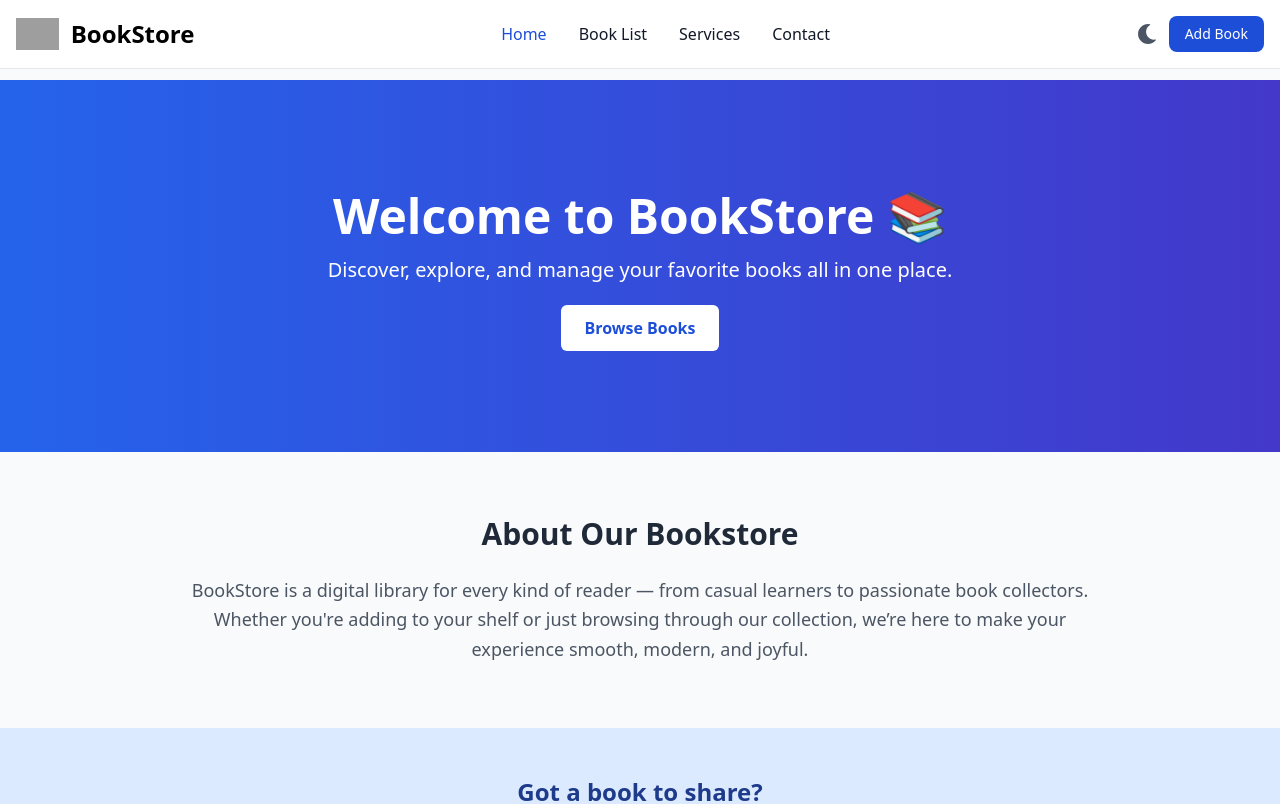
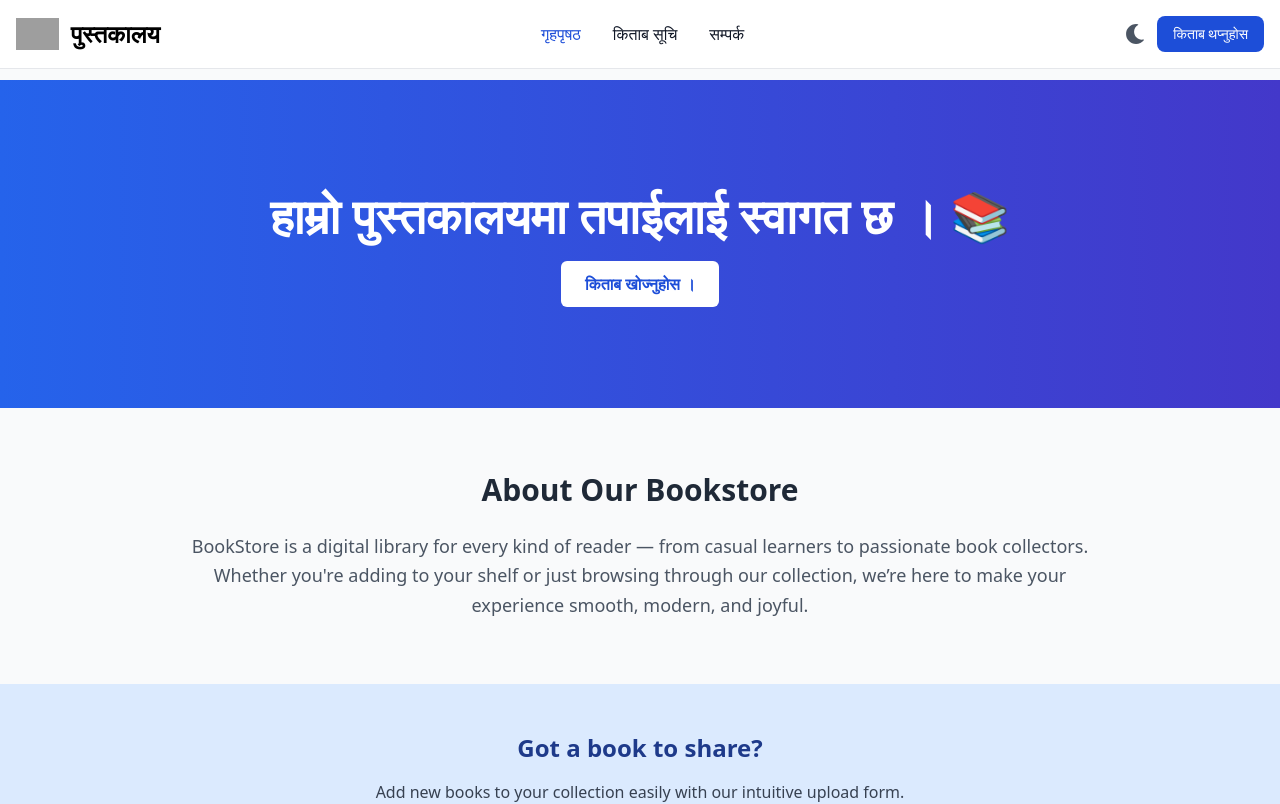
Before and after one commit to janak2019/bookstore_frontend, a React (Vite) app: page / in a window 1280 px wide. Shown: the top 804 px of the page. Built offline with nearby package versions, Linux system fonts and the light colour scheme; grey boxes are pictures that could not be loaded.

Commit message:
add nepali language

```diff
--- a/src/component/navbar/Navbar.jsx
+++ b/src/component/navbar/Navbar.jsx
@@ -24,7 +24,7 @@ export default function Navbar() {
         {/* Logo */}
         <Link to="/" className="flex items-center space-x-3">
           <img src="https://flowbite.com/docs/images/logo.svg" className="h-8" alt="Logo" />
-          <span className="text-2xl font-semibold dark:text-white">BookStore</span>
+          <span className="text-2xl font-semibold dark:text-white">पुस्तकालय</span>
         </Link>
 
         {/* Right Actions */}
@@ -43,7 +43,7 @@ export default function Navbar() {
             to="/add-book"
             className="text-white bg-blue-700 hover:bg-blue-800 focus:ring-4 focus:outline-none focus:ring-blue-300 font-medium rounded-lg text-sm px-4 py-2 dark:bg-blue-600 dark:hover:bg-blue-700 dark:focus:ring-blue-800"
           >
-            Add Book
+            किताब थप्नुहोस
           </Link>
 
           {/* Mobile Hamburger */}
@@ -91,7 +91,7 @@ export default function Navbar() {
                 to="/"
                 className="block py-2 px-3 text-white bg-blue-700 rounded md:bg-transparent md:text-blue-700 md:p-0 dark:text-white md:dark:text-blue-500"
               >
-                Home
+                गृहपृषठ
               </Link>
             </li>
             <li>
@@ -99,23 +99,16 @@ export default function Navbar() {
                 to="/book-list"
                 className="block py-2 px-3 text-gray-900 rounded hover:bg-gray-100 md:hover:bg-transparent md:hover:text-blue-700 md:p-0 dark:text-white md:dark:hover:text-blue-500"
               >
-                Book List
+                किताब सूचि
               </Link>
             </li>
+
             <li>
               <a
                 href="#"
                 className="block py-2 px-3 text-gray-900 rounded hover:bg-gray-100 md:hover:bg-transparent md:hover:text-blue-700 md:p-0 dark:text-white md:dark:hover:text-blue-500"
               >
-                Services
-              </a>
-            </li>
-            <li>
-              <a
-                href="#"
-                className="block py-2 px-3 text-gray-900 rounded hover:bg-gray-100 md:hover:bg-transparent md:hover:text-blue-700 md:p-0 dark:text-white md:dark:hover:text-blue-500"
-              >
-                Contact
+                सम्पर्क
               </a>
             </li>
           </ul>
--- a/src/pages/Home.jsx
+++ b/src/pages/Home.jsx
@@ -6,15 +6,15 @@ const Home = ({apibase}) => {
     <div className="min-h-screen bg-gray-50 dark:bg-gray-900 text-gray-800 dark:text-white pt-20">
       {/* Hero Section */}
       <section className="text-center px-6 py-20 md:py-28 bg-gradient-to-r from-blue-600 to-indigo-700 text-white">
-        <h1 className="text-4xl md:text-5xl font-bold mb-4">Welcome to BookStore 📚</h1>
+        <h1 className="text-4xl md:text-5xl font-bold mb-4">हाम्रो पुस्तकालयमा तपाईलाई स्वागत छ । 📚</h1>
         <p className="text-lg md:text-xl max-w-2xl mx-auto mb-8">
-          Discover, explore, and manage your favorite books all in one place.
+
         </p>
         <Link
           to="/book-list"
           className="bg-white text-blue-700 hover:bg-gray-200 font-semibold py-3 px-6 rounded-md transition duration-300"
         >
-          Browse Books
+          किताब खोज्नुहोस ।
         </Link>
       </section>
 
--- a/vite.config.js
+++ b/vite.config.js
@@ -12,5 +12,6 @@ export default defineConfig({
         changeOrigin: true,
         secure: false
       }
+    }
   }
 })
```
